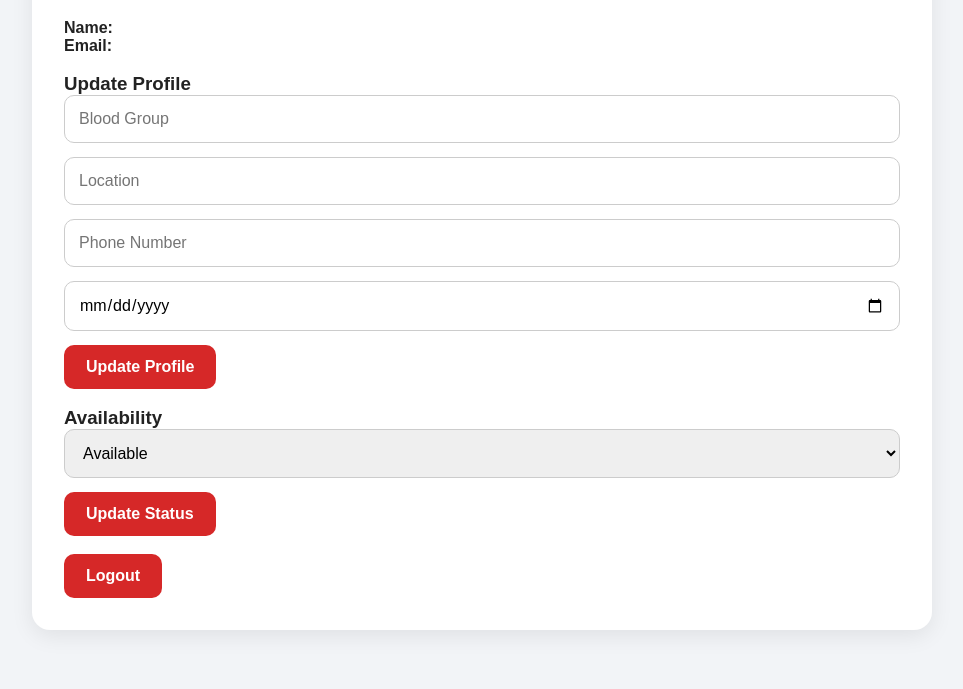
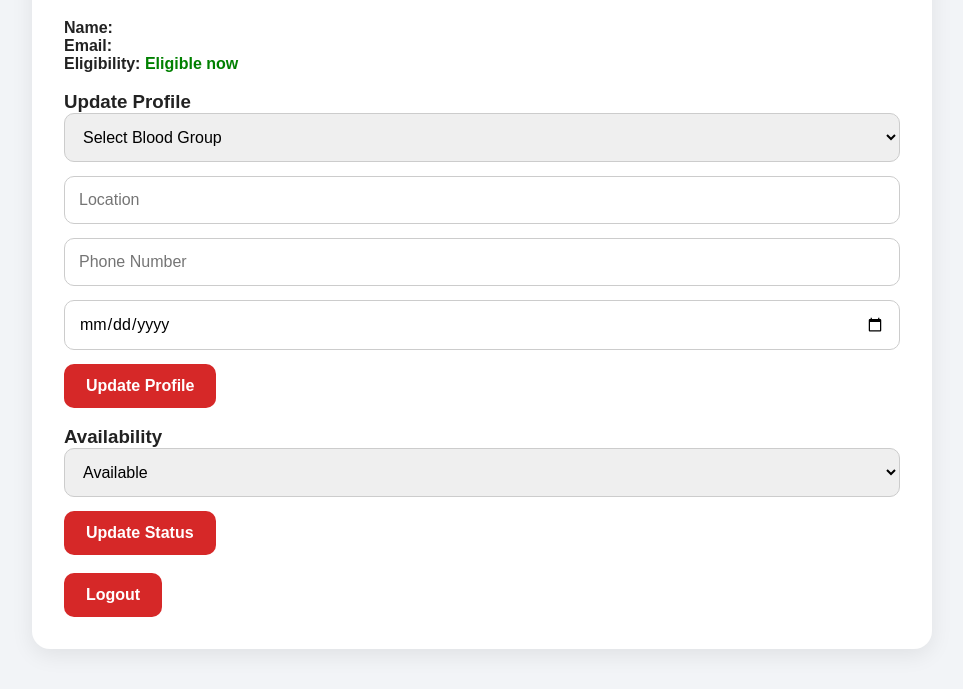
Before and after one commit to mihir1428/Blood-Donor-System, a plain HTML site: page Frontend/donor-dashboard.html in a window 1280 px wide. Shown: the part 107-796 px from the top of the page, without its empty margins (158-1121 px from the left). Drawn offline with Linux system fonts and the light colour scheme; no server answers; sample sign-in values are in the browser's storage.

Commit message:
Update donor-dashboard.html

```diff
--- a/Frontend/donor-dashboard.html
+++ b/Frontend/donor-dashboard.html
@@ -10,12 +10,24 @@
       <h2>Donor Dashboard</h2>
       <p><strong>Name:</strong> <span id="profileName"></span></p>
       <p><strong>Email:</strong> <span id="profileEmail"></span></p>
+      <p><strong>Eligibility:</strong> <span id="eligibilityStatus" class="status-available">Eligible now</span></p>
 
       <br>
 
       <h3>Update Profile</h3>
       <form onsubmit="updateDonorProfile(); return false;">
-        <input type="text" id="blood_group" placeholder="Blood Group" required>
+        <select id="blood_group" required>
+          <option value="">Select Blood Group</option>
+          <option value="A+">A+</option>
+          <option value="A-">A-</option>
+          <option value="B+">B+</option>
+          <option value="B-">B-</option>
+          <option value="O+">O+</option>
+          <option value="O-">O-</option>
+          <option value="AB+">AB+</option>
+          <option value="AB-">AB-</option>
+        </select>
+
         <input type="text" id="location" placeholder="Location" required>
         <input type="text" id="phone" placeholder="Phone Number" required>
         <input type="date" id="last_donation">
```
